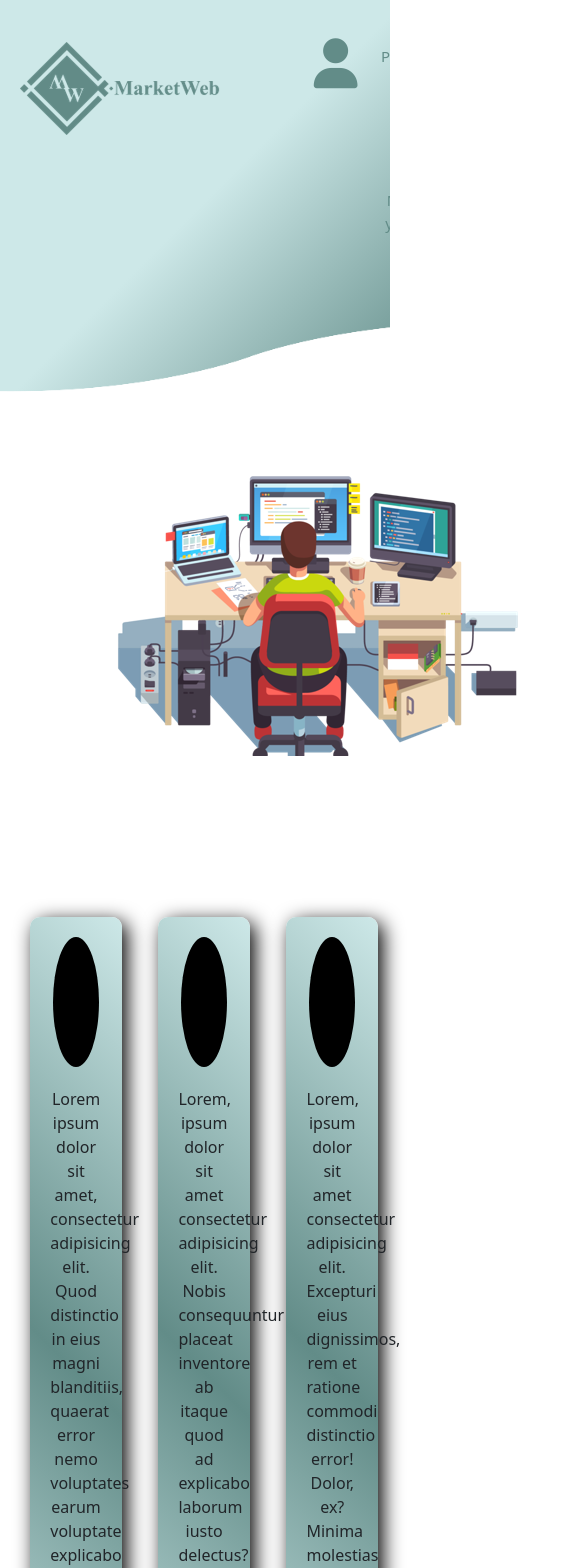
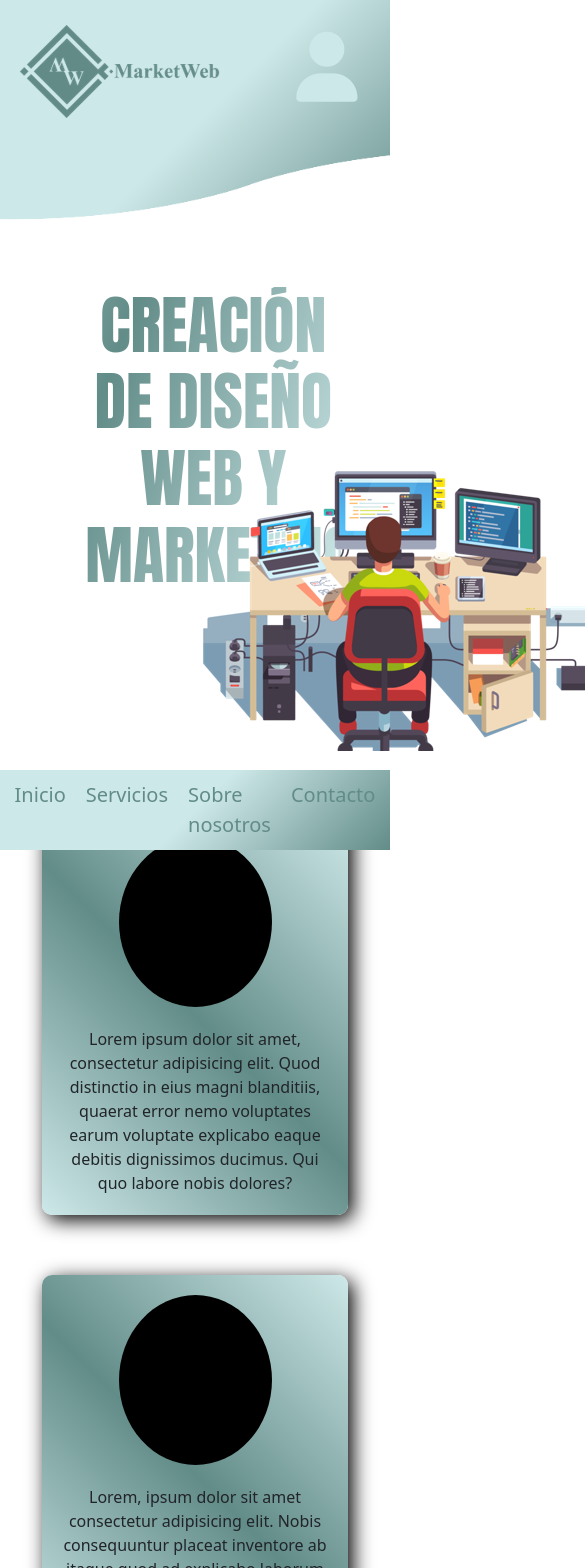
Before and after one commit to HANNERZTA/MarketWeb, a SvelteKit app: page / in a window 390 px wide. Shown: the top 1568 px of the page, 585 px wide, since content can reach past the window. Built offline with nearby package versions, Linux system fonts and the light colour scheme.

Commit message:
responsit

```diff
--- a/src/routes/+layout.svelte
+++ b/src/routes/+layout.svelte
@@ -6,12 +6,10 @@
 
 <body>
 	<div class="app">
-		<Header/>
 		<main>
+			<Header/>
 			<slot />
 		</main>
-
-
 	</div>
 </body>
 <style>
--- /dev/null
+++ b/src/routes/Contacto/+page.svelte
@@ -0,0 +1 @@
+<h1>Contacto</h1>
--- a/src/routes/Header.svelte
+++ b/src/routes/Header.svelte
@@ -1,7 +1,7 @@
 <script>
 import Logo from '../lib/IMG/logo_header.png';
 import Modal from './modal.svelte';
-
+import Menu from './menu.svelte';
 let escojerModal = false;
 
 const abrirModal = () => {
@@ -11,35 +11,28 @@ const cerrarModal = () =>{
     escojerModal = false;
 }
 </script>
-<header class="contenedor">
+<div class="contenedor">
     <div class="logo">
         <a href="/"><img src={Logo} alt=""></a>
 
     </div>
-    <button type="button" class="fa-solid fa-user" on:click={abrirModal}> </button>
-
-
-    <div class="boton">
-        <button><a href="/quesomos">Quienes somos</a></button>
-        <button><a href="/planes">Planes</a></button>
-        <button><a href="/mision">Misión y Visón</a></button>
+    <div class="login">
+        <button type="button" class="fa-solid fa-user" on:click={abrirModal}> </button>
     </div>
-    <div class="menu">
-
-    </div>
-</header>
+    <Menu />
+    <div class="menu"></div>
+</div>
 <Modal abierto={escojerModal}  cerrar={cerrarModal}>
     <a href="">Olvido la contarseña</a>
 </Modal>
+
 <style>
     .contenedor
     {
         position: relative;
-        width: 100%;
-        height: 50vh;
+        height: 300px;
         background: linear-gradient(-45deg,#628C88,#CDE8E8,#CDE8E8);
-        overflow: hidden;
-
+        display: flex;
     }
     .menu
     {
@@ -61,20 +54,13 @@ const cerrarModal = () =>{
     .fa-solid
     {
         position: absolute;
-        color: #628C88;
-        font-size: 50px;
+        color: #CDE8E8;
+        font-size: 70px;
         right: 4%;
-        top: 5%;
+        top: 6%;
         border: transparent;
         margin:5px;
         padding: 12px;
-    }
-    .boton
-    {
-        position: absolute;
-        bottom: 30%;
-        left: 20rem;
-
     }
     button
     {
@@ -84,11 +70,6 @@ const cerrarModal = () =>{
         background: transparent;
         border-radius:50px;
         border: solid 0.5px transparent;
-        color: #628C88;
-    }
-    a
-    {
-        text-decoration: none;
         color: #628C88;
     }
     button:hover
@@ -106,5 +87,12 @@ const cerrarModal = () =>{
             background-position-x: 1000px;
         }
     }
+    @media (max-width: 850px)
+    {
+        .contenedor
+        {
+            height: 250px;
+        }
+    }
 
 </style>
--- /dev/null
+++ b/src/routes/Servicios/+page.svelte
@@ -0,0 +1 @@
+<h1>Servicios</h1>
--- /dev/null
+++ b/src/routes/menu.svelte
@@ -0,0 +1,103 @@
+<script>
+//     import { onMount } from 'svelte';
+//     let scrolled= false;
+
+// const handleScroll = () =>{
+//     scrolled = window.scrollY > 50;
+// };
+
+// onMount(() =>{
+//     window.addEventListener('scroll', handleScroll);
+//     return () =>{
+//         window.removeEventListener('scroll',handleScroll);
+//     }
+// });
+</script>
+<div class="boton">
+    <!-- <nav class="menu" class:scrolled={scrolled}> -->
+        <ul>
+            <li><a href="/">Inicio</a></li>
+            <li><a href="/Servicios">Servicios</a></li>
+            <li><a href="/Nosotros">Sobre nosotros</a></li>
+            <li><a href="/Contacto">Contacto</a></li>
+        </ul>
+    <!-- </nav> -->
+</div>
+<style>
+    .boton
+    {
+            /* display: none; */
+            position: absolute;
+            top:20%;
+            left: 50%;
+            transform: translate(-50%, -50%);
+			z-index: 1000;
+
+    }
+    /* .menu.scrolled
+    {
+        background: #CDE8E8;
+        color: white;
+    } */
+    ul
+    {
+        list-style-type:none;
+        margin: 0;
+        padding: 0;
+        display: flex;
+        justify-content: center;
+    }
+    li
+    {
+        margin: 0 10px;
+        color: #628C88;
+        padding: 5px;
+    }
+    li:hover
+    {
+        background: white;
+        padding: 10px;
+        border-radius: 50px;
+        transition: .5s;
+    }
+    a
+    {
+        text-decoration: none;
+        color: #628C88;
+        font-size: 20px;
+    }
+    @media (max-width: 1010px)
+    {
+        a
+        {
+            font-size: 15px;
+
+        }
+        li
+        {
+            padding: 0px;
+        }
+    }
+    @media (max-width: 850px)
+    {
+        .boton
+        {
+            position: fixed;
+            top: 96%;
+            background: linear-gradient(-45deg,#628C88,#CDE8E8,#CDE8E8);
+            width: 100%;
+            padding: 5px;
+            padding: 10px;
+        }
+        li:hover
+        {
+            margin: 2px;
+            padding: 5px;
+        }
+        a
+        {
+            font-size: 20px;
+            margin: 0;
+        }
+    }
+</style>
--- a/src/routes/mision/+page.svelte
+++ /dev/null
@@ -1 +0,0 @@
-<h1>Mision</h1>
--- a/src/routes/planes/+page.svelte
+++ /dev/null
@@ -1 +0,0 @@
-<h1>Planes</h1>
--- a/src/routes/tarjeta.svelte
+++ b/src/routes/tarjeta.svelte
@@ -1,4 +1,4 @@
-<div class="container">
+<section class="container">
     <div class="tarjetas">
         <div class="redes">
             <i class="fa-brands fa-square-facebook"></i>
@@ -42,13 +42,17 @@
             animi labore quasi!
         </p>
     </div>
-</div>
+</section>
 
 <style>
     .container {
         display: flex;
+        flex-direction: row;
+        flex-wrap: wrap;
+        width: 100%;
+        justify-content: center;
     }
-    .container .tarjetas {
+    .tarjetas {
 
         position: relative;
         z-index: 2;
@@ -58,19 +62,18 @@
             #628c88 50%,
             #cde8e8 100%
         );
-        width: 25%;
-        margin: 5%;
+        width: 350px;
+        margin: 30px;
         text-align: center;
         border-radius: 10px;
         box-shadow: 5px 5px 20px black;
-        flex-direction: column;
     }
     .foto {
         margin: 0 auto;
         margin-top: 20px;
         background: black;
         width: 50%;
-        height: 130px;
+        height: 170px;
         border-radius: 50%;
     }
     p {
@@ -84,7 +87,7 @@
         margin: 5px;
         color: #6b6b6b;
     }
-    .container .tarjetas .redes
+    .tarjetas .redes
     {
         position: absolute;
         z-index: 1;
@@ -98,7 +101,7 @@
     }
     .tarjetas:hover .redes
     {
-        right: -50px;
+        right: -40px;
         border-radius: 0 10px 10px 0;
         opacity: 30;
     }
--- a/src/routes/titulo.svelte
+++ b/src/routes/titulo.svelte
@@ -3,17 +3,32 @@
 </script>
 <div class="container">
     <div class="box">
+        <h1 class="titulo">Creación de diseño web y marketing</h1>
+    </div>
+    <div class="box2">
         <img src={Img} alt="">
-    </div>
-    <div class="box">
-        <h1 class="titulo">Creación de diseño web y marketing</h1>
     </div>
 </div>
 <style>
     .container
     {
-        display: flex;
-        margin: 5%;
+        display:block;
+        position: relative;
+        height: 500px;
+    }
+    .container .box
+    {
+        margin: 0 auto;
+        text-align: center;
+        width: 100%;
+
+    }
+    .container .box2
+    {
+        position: absolute;
+        left: 30%;
+        top: 30%;
+
     }
     .titulo
     {
```
Also changed, not shown: src/routes/Nosotros/+page.svelte (renamed from src/routes/quesomos/+page.svelte).
